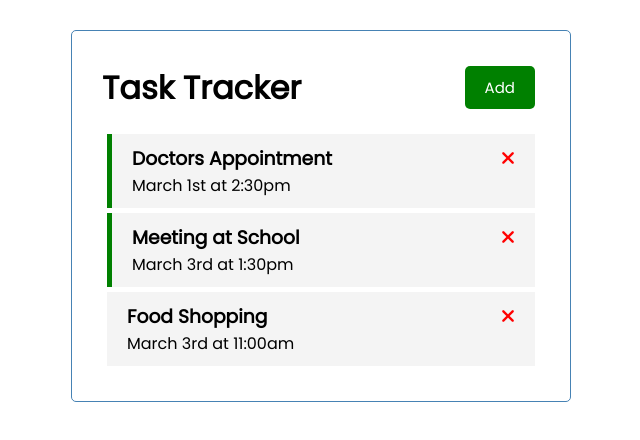
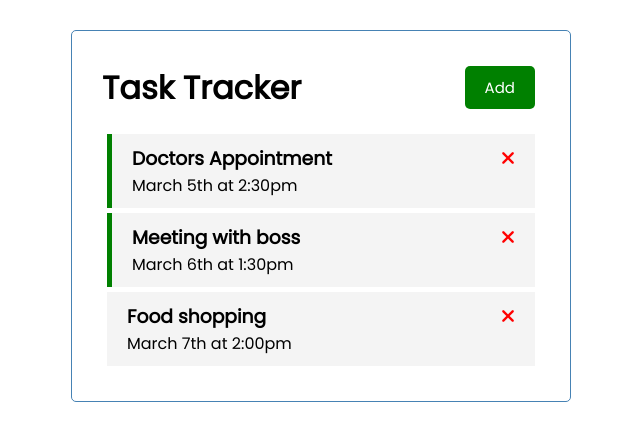
Before and after one commit to fordp86/vue-crash-2023, a Vue app: page / in a window 1280 px wide. Shown: the top 440 px of the page, without its empty margins (319-959 px from the left). Built offline with nearby package versions, Linux system fonts and the light colour scheme; data requests are answered from the project's data file.

Commit message:
Created CRUD functions
Created add, delete and update functions to work with JSON server

```diff
--- a/src/App.vue
+++ b/src/App.vue
@@ -39,41 +39,64 @@ export default {
     toggleAddTask() {
       this.showAddTask = !this.showAddTask;
     },
-    addTask(task) {
-      this.tasks = [...this.tasks, task];
+    async addTask(task) {
+      const res = await fetch("api/tasks", {
+        method: "POST",
+        headers: {
+          "Content-Type": "application/json",
+        },
+        body: JSON.stringify(task),
+      });
+
+      const data = await res.json();
+
+      this.tasks = [...this.tasks, data];
     },
-    deleteTask(id) {
+    async deleteTask(id) {
       if (confirm("Are you sure you want to delete?")) {
-        this.tasks = this.tasks.filter((task) => task.id !== id);
+        const res = await fetch(`api/tasks/${id}`, {
+          method: "DELETE",
+        });
+
+        res.status === 200
+          ? (this.tasks = this.tasks.filter((task) => task.id !== id))
+          : alert("Error deleting task");
       }
     },
-    toggleReminder(id) {
+    async toggleReminder(id) {
+      const taskToToggle = await this.fetchTask(id);
+      const updTask = { ...taskToToggle, reminder: !taskToToggle.reminder };
+
+      const res = await fetch(`api/tasks/${id}`, {
+        method: "PUT",
+        headers: { "Content-Type": "application/json" },
+        body: JSON.stringify(updTask),
+      });
+
+      const data = await res.json();
+
       this.tasks = this.tasks.map((task) =>
-        task.id === id ? { ...task, reminder: !task.reminder } : task
+        task.id === id ? { ...task, reminder: data.reminder } : task
       );
     },
+    // Fetch Tasks from JSON Server
+    async fetchTasks() {
+      const res = await fetch("http://localhost:5000/tasks");
+
+      const data = await res.json();
+
+      return data;
+    },
+    async fetchTask(id) {
+      const res = await fetch(`api/tasks/${id}`);
+
+      const data = await res.json();
+
+      return data;
+    },
   },
-  created() {
-    this.tasks = [
-      {
-        id: 1,
-        text: "Doctors Appointment",
-        day: "March 1st at 2:30pm",
-        reminder: true,
-      },
-      {
-        id: 2,
-        text: "Meeting at School",
-        day: "March 3rd at 1:30pm",
-        reminder: true,
-      },
-      {
-        id: 3,
-        text: "Food Shopping",
-        day: "March 3rd at 11:00am",
-        reminder: false,
-      },
-    ];
+  async created() {
+    this.tasks = await this.fetchTasks();
   },
 };
 </script>
--- a/src/components/AddTask.vue
+++ b/src/components/AddTask.vue
@@ -42,13 +42,13 @@ export default {
       }
 
       const newTask = {
-        id: Math.floor(Math.random() * 100000),
+        // id: Math.floor(Math.random() * 100000),
         text: this.text,
         day: this.day,
         reminder: this.reminder,
       };
 
-      this.$emit('add-task',newTask);
+      this.$emit("add-task", newTask);
 
       this.text = "";
       this.day = "";
--- a/vue.config.js
+++ b/vue.config.js
@@ -1,4 +1,12 @@
-const { defineConfig } = require('@vue/cli-service')
-module.exports = defineConfig({
-  transpileDependencies: true
-})
+module.exports = {
+  devServer: {
+    proxy: {
+      "^/api": {
+        target: "http://localhost:5000",
+        changeOrigin: true,
+        logLevel: "debug",
+        pathRewrite: { "^/api": "/" },
+      },
+    },
+  },
+};
```
